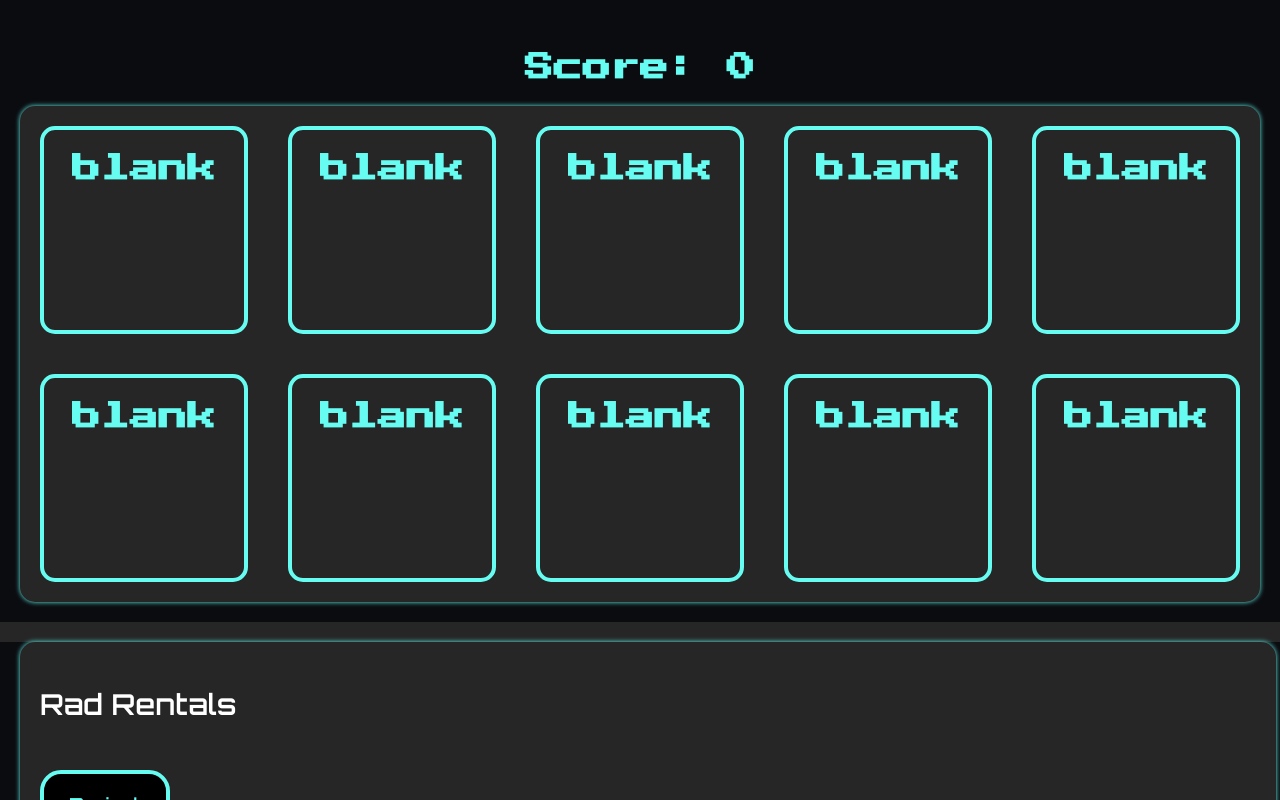
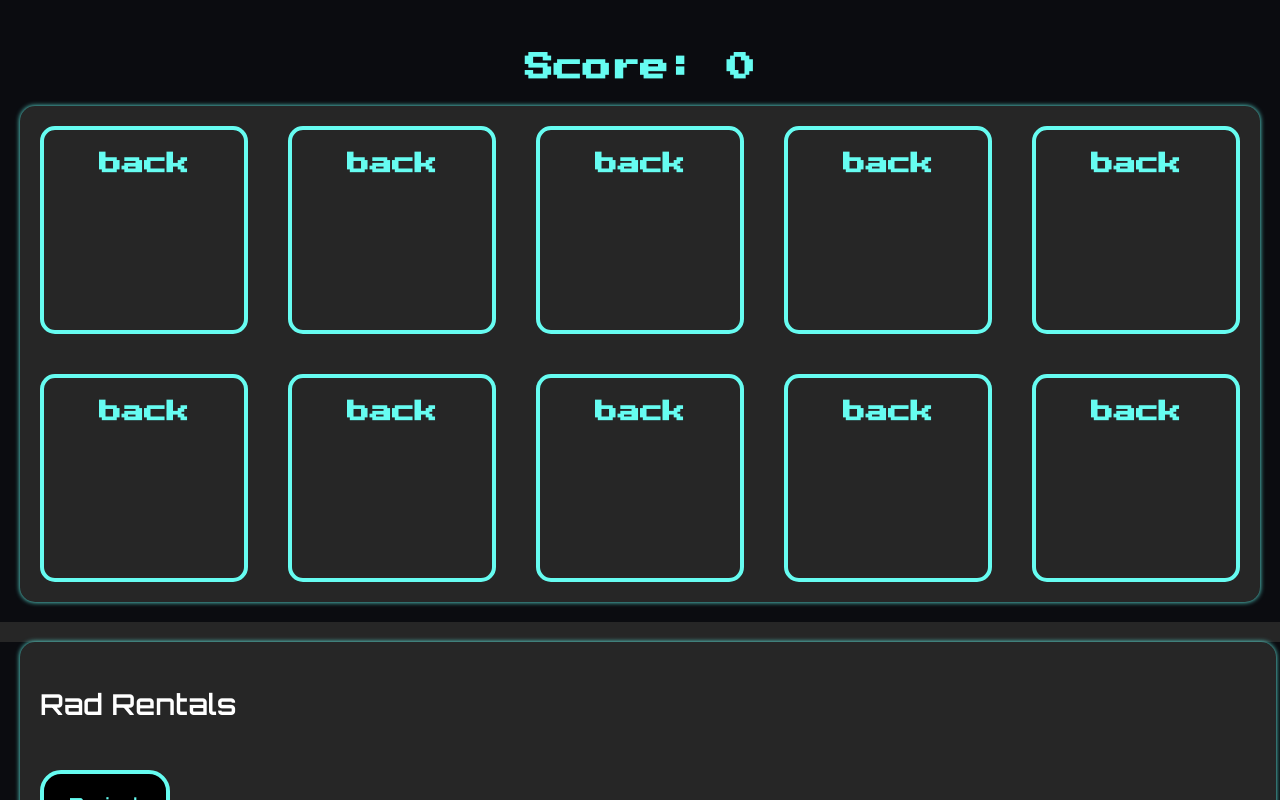
Before and after one commit to Trond240/Trond-s-Portfolio-Site, a React (Create React App) app: page / in a window 1280 px wide. Shown: the part 1140-1940 px from the top of the page. Built offline with nearby package versions, Linux system fonts and the light colour scheme.

Commit message:
Set up hooks to add and remove classNames.

```diff
--- a/src/cards/cards.css
+++ b/src/cards/cards.css
@@ -6,3 +6,46 @@
     width: 200px;
     height: 200px;
 }
+
+.front {
+    display: none;
+}
+
+
+/* .front {
+    transform: rotateY(180deg);
+}
+
+.back {
+    visibility: hidden;
+}
+
+.card {
+  width: calc(25% - 10px);
+  height: calc(33.333% - 10px);
+  margin: 5px;
+  position: relative;
+  transform-style: preserve-3d;
+  box-shadow: 1px 1px 0 rgba(0, 0, 0, .3);
+  transform: scale(1);
+  transform-style: preserve-3d;
+  transition: transform .5s;
+}
+
+ .card:active {
+   transform: scale(0.97);
+   transition: transform .3s;
+ }
+
+ .card.flip {
+  transform: rotateY(180deg);
+} */
+
+/* .flip_card:active {
+    transform: scale(0.97);
+    transition: transform .3s;
+}
+
+.flip_card.flip {
+    transform: rotateY(180deg);
+  } */
--- a/src/cards/cards.js
+++ b/src/cards/cards.js
@@ -1,18 +1,30 @@
-import React from 'react'
+import React, { useState, useEffect, useRef } from 'react'
 import './cards.css'
 
 export const Cards = (props) => {
-    console.log(props.cardData)
+
+    const [flipActive, setFlipActive] = useState(false);
+
+    useEffect(() => {
+        document.addEventListener('click', handleFlip)
+    })
+
+    const handleFlip = () => {
+        // if (!flipActive) {
+        //     setFlipActive(true)
+        // }
+    }
 
     const gameCards = props.cardData.map(card => {
         return (
-            <div key={card.id} className='cards'>
-                <h1>{card.img}</h1>
+            <div key={card.id} id={card.id}className='cards flip_card '>
+                <h3 className='front' onClick={handleFlip()}>front</h3>
+                <h3 className='back'>back</h3>
             </div>
         )
     })
 
     return (
-        gameCards
+            gameCards
     )
 }
```
